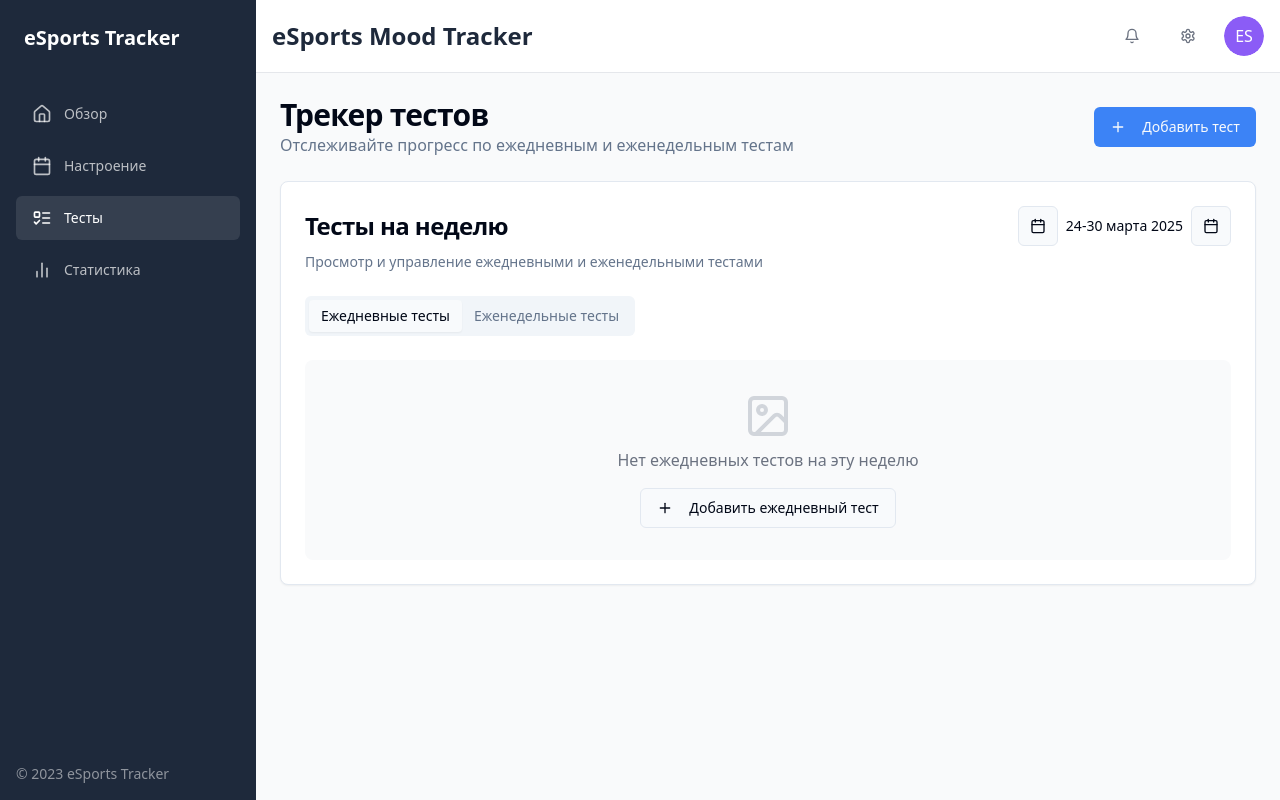
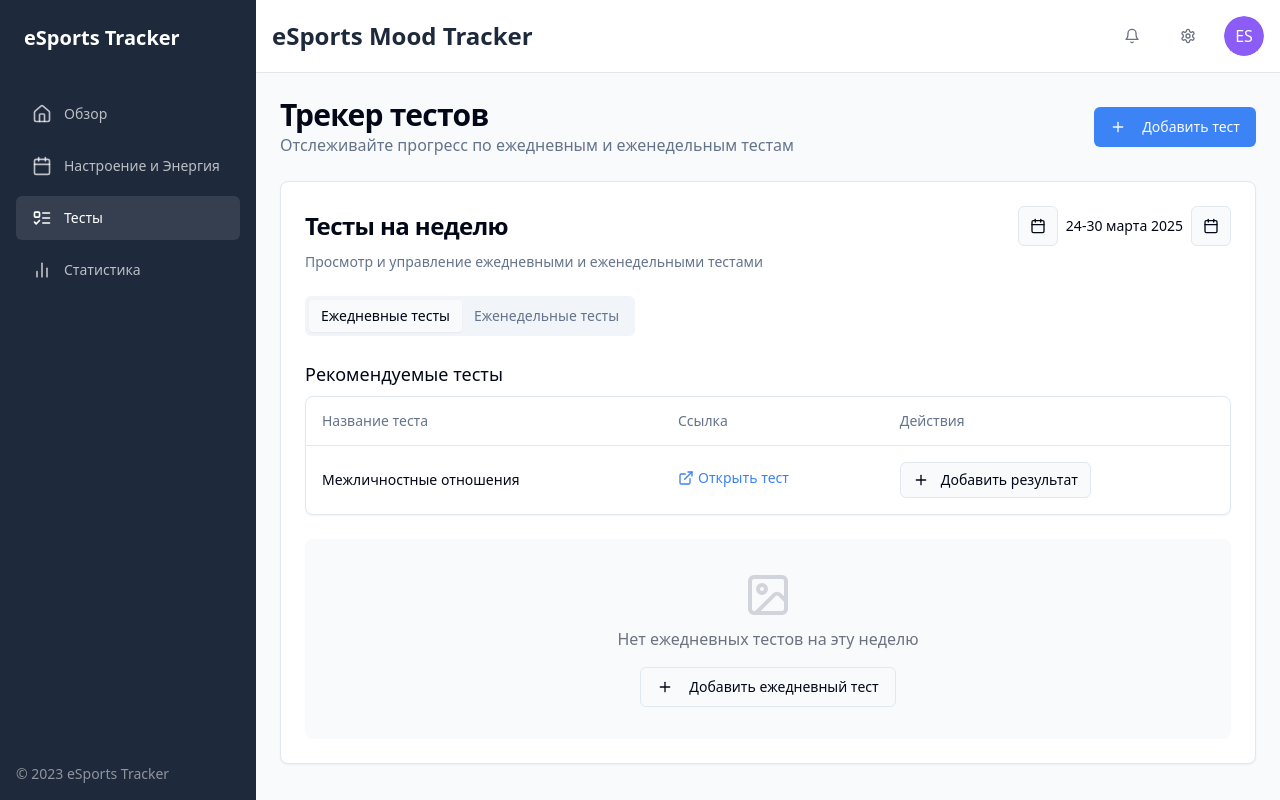
Before and after one commit to Tw1zzzzz/esports-mood-tracker, a React (Vite) app: page /tests in a window 1280 px wide. Built offline with nearby package versions, Linux system fonts and the light colour scheme.

Commit message:
feat: Update statistics page
- Rename "Настроение" tab to "Настроение и Энергия".
- Add a table with test data to the "Тесты" tab.
- Add a test entry with the specified link and name.

```diff
--- a/src/components/Sidebar.tsx
+++ b/src/components/Sidebar.tsx
@@ -10,7 +10,7 @@ const navItems = [
     icon: Home,
   },
   {
-    title: "Настроение",
+    title: "Настроение и Энергия",
     href: "/mood",
     icon: Calendar,
   },
--- a/src/pages/TestTracker.tsx
+++ b/src/pages/TestTracker.tsx
@@ -1,4 +1,3 @@
-
 import { useState, useEffect } from "react";
 import { Button } from "@/components/ui/button";
 import { Card, CardContent, CardDescription, CardHeader, CardTitle } from "@/components/ui/card";
@@ -9,6 +8,7 @@ import { Switch } from "@/components/ui/switch";
 import { Dialog, DialogContent, DialogDescription, DialogFooter, DialogHeader, DialogTitle, DialogTrigger } from "@/components/ui/dialog";
 import { Popover, PopoverContent, PopoverTrigger } from "@/components/ui/popover";
 import { Calendar } from "@/components/ui/calendar";
+import { Table, TableBody, TableCell, TableHead, TableHeader, TableRow } from "@/components/ui/table";
 import { Plus, Link as LinkIcon, Calendar as CalendarIcon, Image, ExternalLink, Edit, Trash2 } from "lucide-react";
 import { useToast } from "@/hooks/use-toast";
 import { TestEntry } from "@/types";
@@ -16,6 +16,14 @@ import { getTestEntries, saveTestEntry, updateTestEntry, deleteTestEntry } from
 import { formatDate, getCurrentWeekRange, getWeekLabel, getPrevWeek, getNextWeek } from "@/utils/dateUtils";
 import { fileToDataUrl, validateImageFile } from "@/utils/fileUtils";
 import { cn } from "@/lib/utils";
+
+const predefinedTests = [
+  {
+    name: "Межличностные отношения",
+    link: "https://psytests.org/classic/leary.html",
+    isWeeklyTest: false
+  }
+];
 
 const TestTracker = () => {
   const { toast } = useToast();
@@ -94,7 +102,6 @@ const TestTracker = () => {
       }
 
       if (editingTest) {
-        // Update existing test
         updateTestEntry(editingTest.id, {
           name,
           link,
@@ -108,7 +115,6 @@ const TestTracker = () => {
           description: "Данные теста успешно обновлены.",
         });
       } else {
-        // Add new test
         saveTestEntry({
           name,
           link,
@@ -344,6 +350,55 @@ const TestTracker = () => {
               <TabsTrigger value="weekly">Еженедельные тесты</TabsTrigger>
             </TabsList>
             <TabsContent value="daily">
+              <div className="mb-6">
+                <h3 className="text-lg font-medium mb-2">Рекомендуемые тесты</h3>
+                <Card>
+                  <Table>
+                    <TableHeader>
+                      <TableRow>
+                        <TableHead>Название теста</TableHead>
+                        <TableHead>Ссылка</TableHead>
+                        <TableHead>Действия</TableHead>
+                      </TableRow>
+                    </TableHeader>
+                    <TableBody>
+                      {predefinedTests.filter(test => !test.isWeeklyTest).map((test, index) => (
+                        <TableRow key={`daily-${index}`}>
+                          <TableCell className="font-medium">{test.name}</TableCell>
+                          <TableCell>
+                            <a
+                              href={test.link}
+                              target="_blank"
+                              rel="noopener noreferrer"
+                              className="inline-flex items-center text-blue-500 hover:text-blue-700"
+                            >
+                              <ExternalLink className="h-4 w-4 mr-1" />
+                              Открыть тест
+                            </a>
+                          </TableCell>
+                          <TableCell>
+                            <Button
+                              variant="outline"
+                              size="sm"
+                              onClick={() => {
+                                setName(test.name);
+                                setLink(test.link);
+                                setIsWeeklyTest(test.isWeeklyTest);
+                                setDate(new Date());
+                                setIsDialogOpen(true);
+                              }}
+                            >
+                              <Plus className="h-4 w-4 mr-1" />
+                              Добавить результат
+                            </Button>
+                          </TableCell>
+                        </TableRow>
+                      ))}
+                    </TableBody>
+                  </Table>
+                </Card>
+              </div>
+
               {getDailyTests().length === 0 ? (
                 <div className="text-center py-8 bg-gray-50 rounded-lg">
                   <Image className="h-12 w-12 mx-auto text-gray-300 mb-2" />
@@ -436,6 +491,55 @@ const TestTracker = () => {
             </TabsContent>
 
             <TabsContent value="weekly">
+              <div className="mb-6">
+                <h3 className="text-lg font-medium mb-2">Рекомендуемые еженедельные тесты</h3>
+                <Card>
+                  <Table>
+                    <TableHeader>
+                      <TableRow>
+                        <TableHead>Название теста</TableHead>
+                        <TableHead>Ссылка</TableHead>
+                        <TableHead>Действия</TableHead>
+                      </TableRow>
+                    </TableHeader>
+                    <TableBody>
+                      {predefinedTests.filter(test => test.isWeeklyTest).map((test, index) => (
+                        <TableRow key={`weekly-${index}`}>
+                          <TableCell className="font-medium">{test.name}</TableCell>
+                          <TableCell>
+                            <a
+                              href={test.link}
+                              target="_blank"
+                              rel="noopener noreferrer"
+                              className="inline-flex items-center text-blue-500 hover:text-blue-700"
+                            >
+                              <ExternalLink className="h-4 w-4 mr-1" />
+                              Открыть тест
+                            </a>
+                          </TableCell>
+                          <TableCell>
+                            <Button
+                              variant="outline"
+                              size="sm"
+                              onClick={() => {
+                                setName(test.name);
+                                setLink(test.link);
+                                setIsWeeklyTest(test.isWeeklyTest);
+                                setDate(new Date());
+                                setIsDialogOpen(true);
+                              }}
+                            >
+                              <Plus className="h-4 w-4 mr-1" />
+                              Добавить результат
+                            </Button>
+                          </TableCell>
+                        </TableRow>
+                      ))}
+                    </TableBody>
+                  </Table>
+                </Card>
+              </div>
+
               {getWeeklyTests().length === 0 ? (
                 <div className="text-center py-8 bg-gray-50 rounded-lg">
                   <Image className="h-12 w-12 mx-auto text-gray-300 mb-2" />
```
